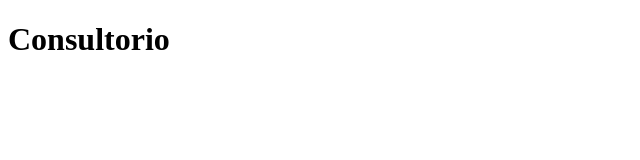
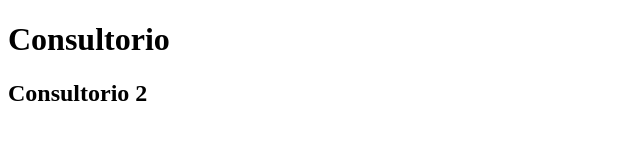
Before and after one commit to Nburgos13/Consultorio, a plain HTML site: page index.html in a window 1280 px wide. Shown: the whole page, without its empty margins (0-640 px from the left). Drawn offline with Linux system fonts and the light colour scheme.

Commit message:
Creacion estructura html

```diff
--- a/index.html
+++ b/index.html
@@ -9,5 +9,6 @@
 </head>
 <body>
     <h1>Consultorio</h1>
+    <h2>Consultorio 2</h2>
 </body>
 </html>
```
